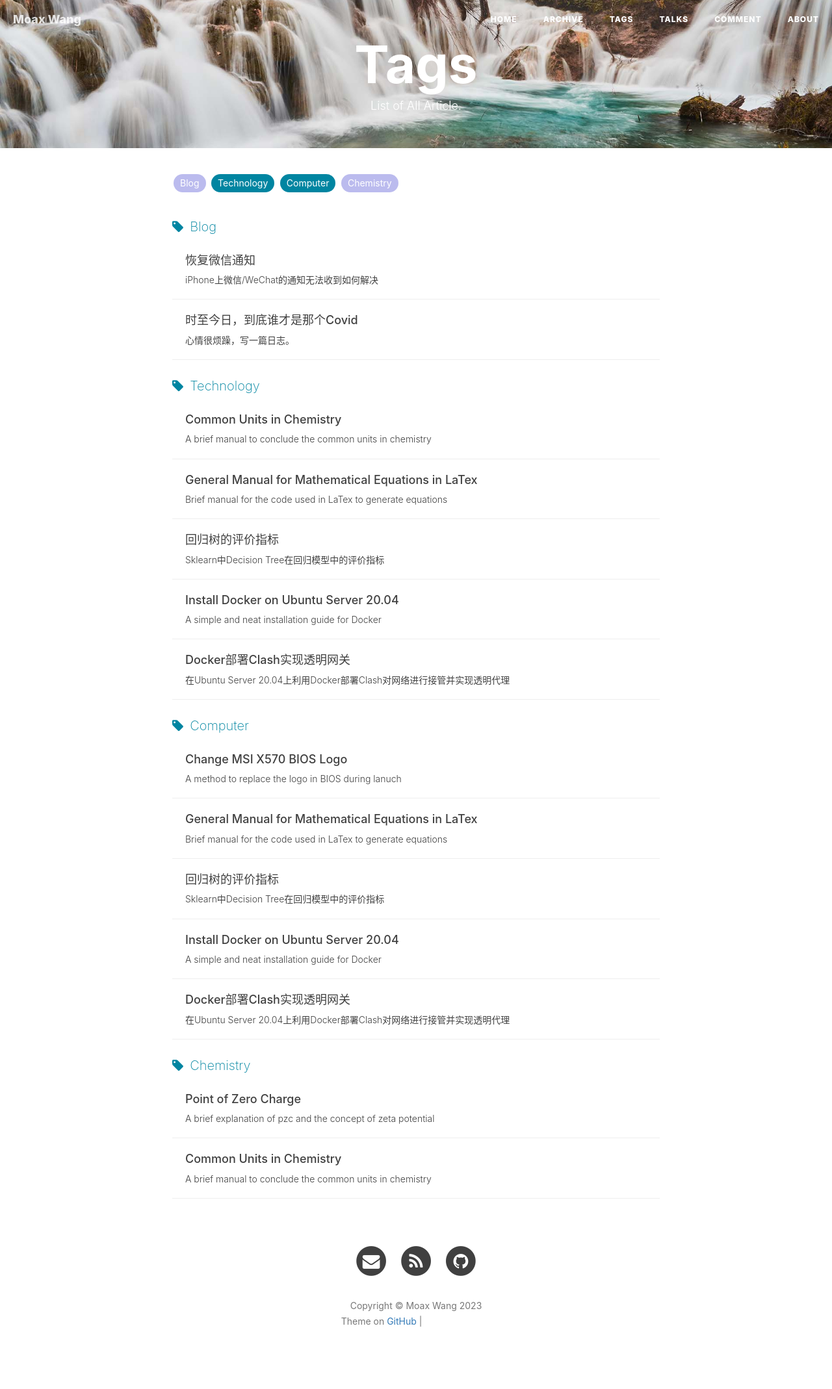
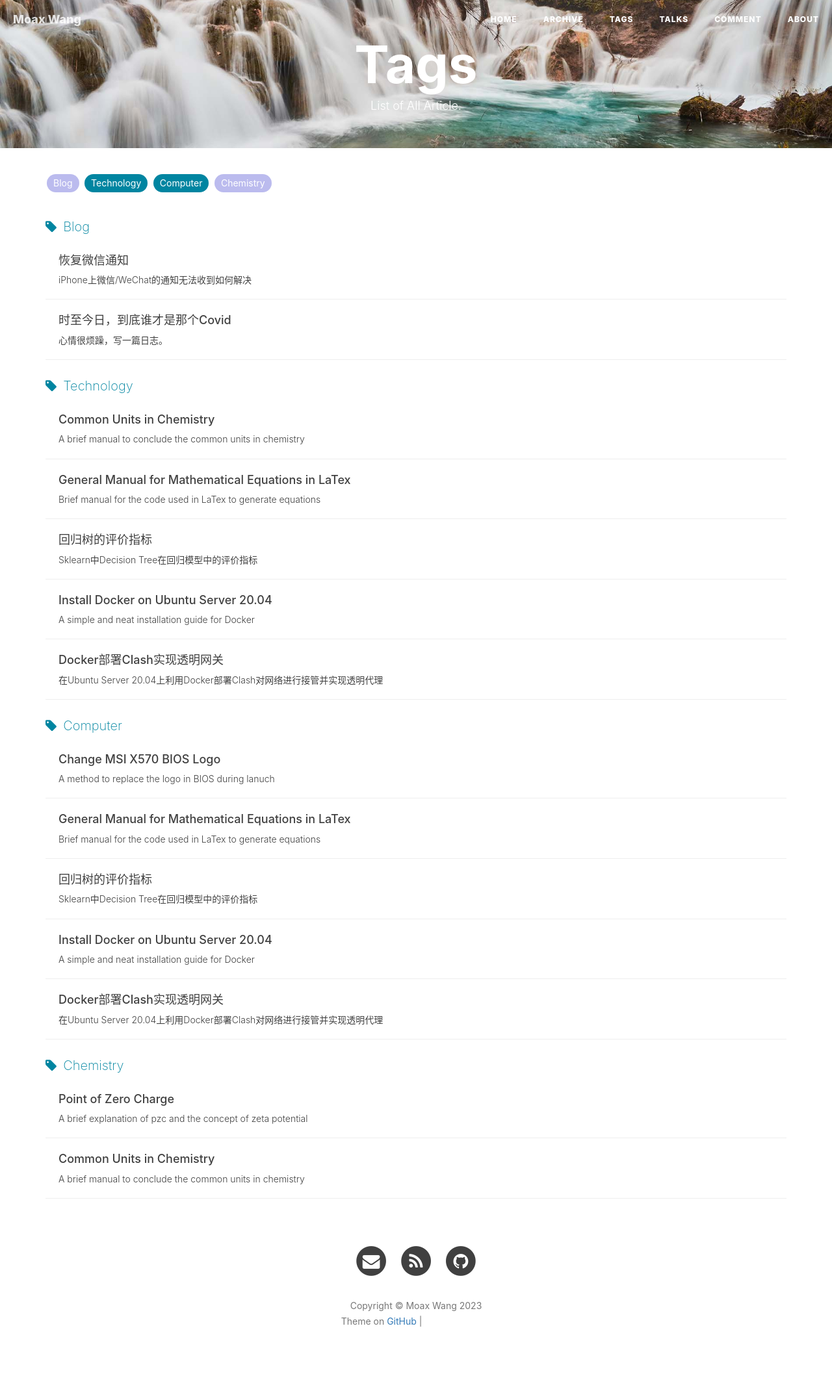
Before and after one commit to WinchellWang/winchellwang.github.io, a Jekyll site: the page built from 2tags.html, in a window 1280 px wide. Shown: the whole page at 65% size. Built offline with Jekyll 4.4.1, drawn with Linux system fonts in a browser that asks for light colours; nearby versions of some CDN libraries; comment, search, counter and statistics services are not loaded; grey boxes are pictures that could not be loaded.

Commit message:
Layout Update

```diff
--- a/1archive.html
+++ b/1archive.html
@@ -33,7 +33,6 @@
 		border-radius: 999em;
 		padding: 0 10px;
 		line-height: 16px;
-		/* text-decoration: none; */
 		margin: 0 1px;
 		margin-bottom: 6px;
 	}
@@ -79,7 +78,7 @@
 		<h2 id="{{ post.date | date: '%Y'}}">{{ post.date | date: '%Y' }}</h2>
 	{% endif %}
 	{% endunless %}
-	<li style="list-style:none">{{ post.date | date: "%b %d, %Y" }}
+	<li style="list-style:none">{{ post.date | date: "%b %d, %Y" }}:
 	<a href="{{ post.url }}" target="_blank" style="text-decoration: none">{{ post.title }}</a>
 	{% for tag in post.tags %}
 	<a class="archive_tag" href="#{{ tag }}" title="{{ tag }}" target="_blank">
--- a/2tags.html
+++ b/2tags.html
@@ -22,8 +22,8 @@
 
 <!-- Main Content -->
 <div class="container">
-	<div class="row">
-		<div class="col-lg-8 col-lg-offset-2 col-md-10 col-md-offset-1">
+	<!-- <div class="row"> -->
+		<!-- <div class="col-lg-8 col-lg-offset-2 col-md-10 col-md-offset-1"> -->
             <!-- 标签云 -->
 			<div id='tag_cloud' class="tags">
 				{% for tag in site.tags %}
@@ -60,6 +60,6 @@
 			</div>
 			{% endfor %}
 
-		</div>
-	</div>
+		<!-- </div> -->
+	<!-- </div> -->
 </div>
```
